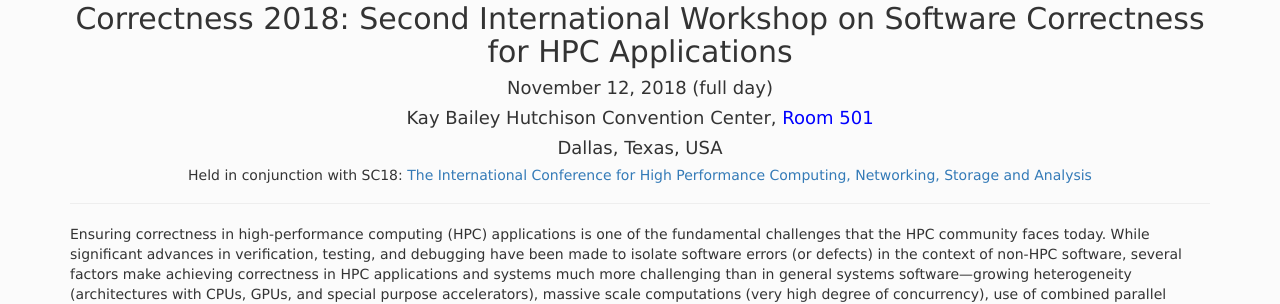
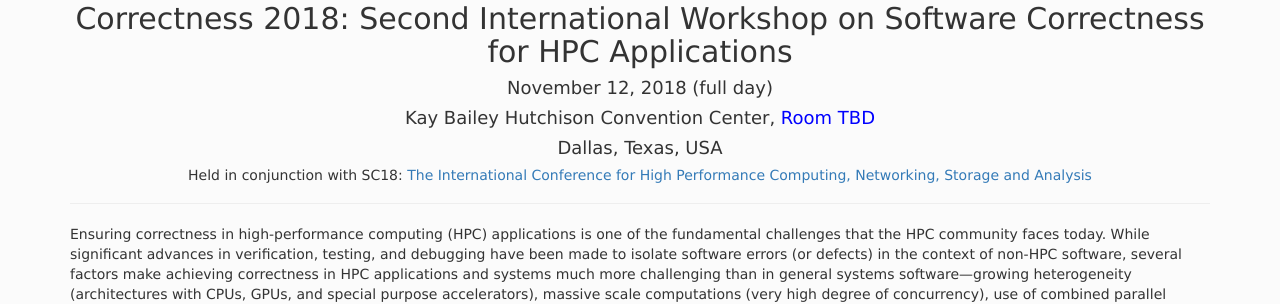
Before and after one commit to correctness-workshop/2018, a Jekyll site: the page built from index.md, in a window 1280 px wide and 900 px high. Shown: the part 243-547 px from the top of the window. Built offline with Jekyll 4.4.1, drawn with Linux system fonts in a browser that asks for light colours; nearby versions of some CDN libraries; the list of posts is cut into pages by our own code.

Commit message:
Update index.md

```diff
--- a/index.md
+++ b/index.md
@@ -19,7 +19,7 @@ Correctness 2018: Second International Workshop on Software Correctness for HPC
 
 <center><h2>Correctness 2018: Second International Workshop on Software Correctness for HPC Applications</h2></center>
 <center><h4> November 12, 2018 (full day) </h4></center>
-<center><h4> Kay Bailey Hutchison Convention Center, <font color="0000FF">Room 501</font> </h4></center>
+<center><h4> Kay Bailey Hutchison Convention Center, <font color="0000FF">Room TBD</font> </h4></center>
 <center><h4> Dallas, Texas, USA </h4></center>
 <center><h5> Held in conjunction with SC18: <a href="https://sc18.supercomputing.org/">The International Conference for High Performance Computing, Networking, Storage and Analysis</a> </h5></center>
 
```
